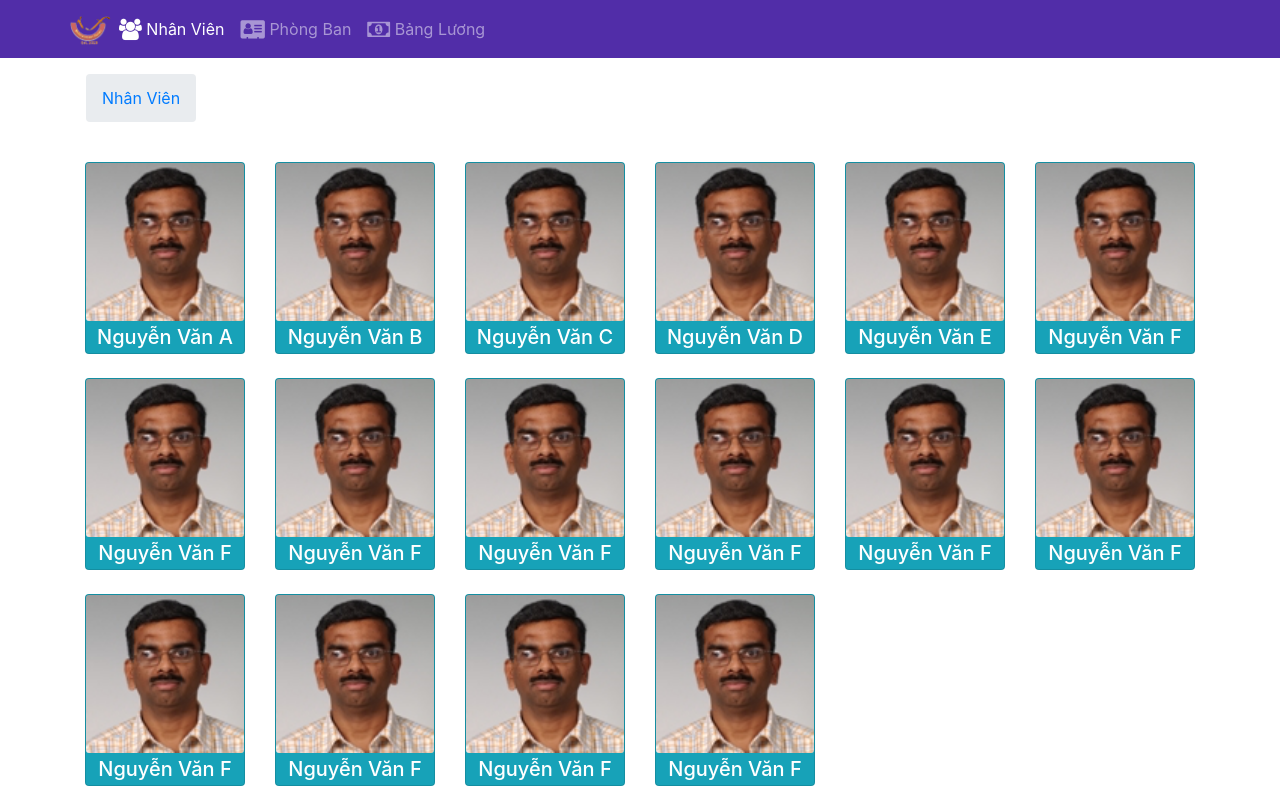
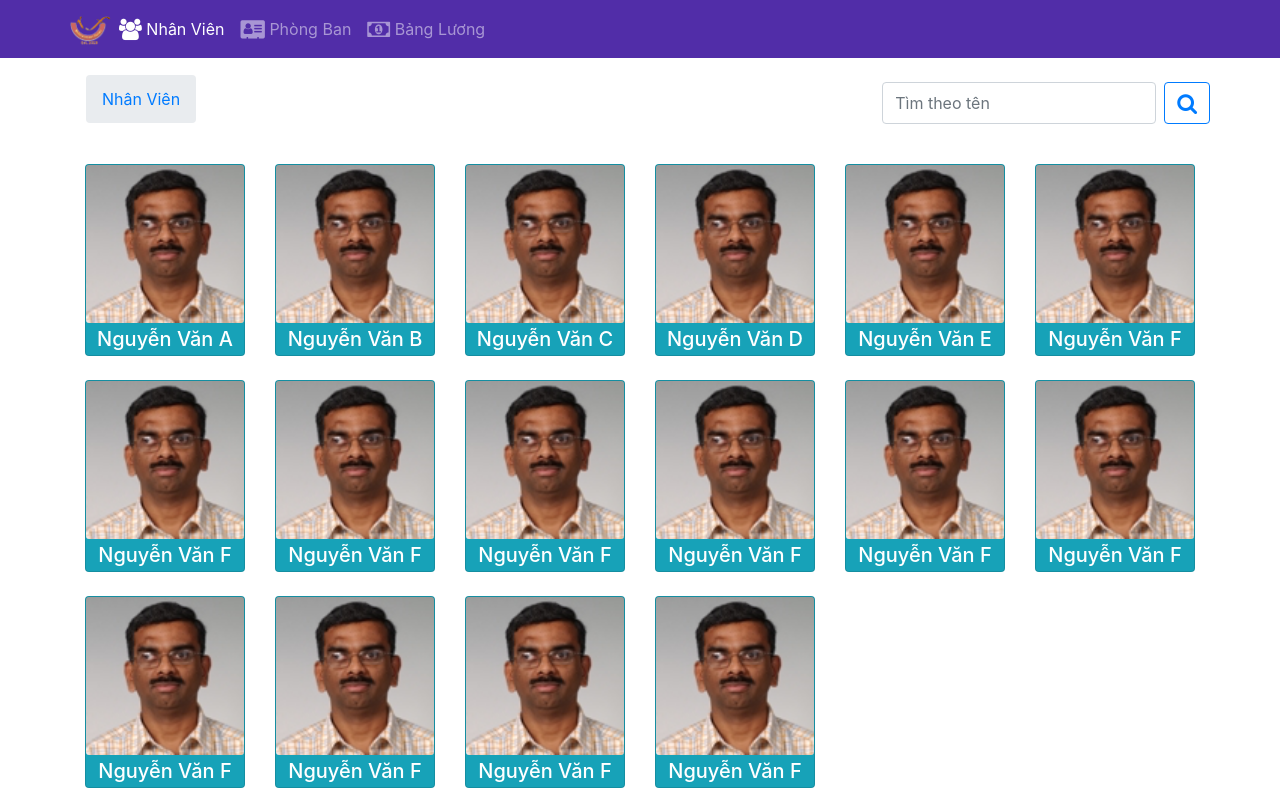
Before and after one commit to NguyenHuuThom/ReactJS-Assignment, a React (Create React App) app: page /staffs in a window 1280 px wide. Shown: the top 800 px of the page. Built offline with nearby package versions, Linux system fonts and the light colour scheme.

Commit message:
add input search

```diff
--- a/src/App.js
+++ b/src/App.js
@@ -1,6 +1,6 @@
 import React, { Component } from "react";
 import { BrowserRouter } from 'react-router-dom';
-import Main from './component/MainComponent';
+import Main from './components/MainComponent';
 import './App.css';
 
 class App extends Component {
--- a/src/component/StaffListComponent.js
+++ /dev/null
@@ -1,38 +0,0 @@
-import React from 'react';
-import { Breadcrumb, BreadcrumbItem, Card, CardTitle, CardImg } from 'reactstrap';
-import { Link } from 'react-router-dom';
-
-function RenderStaffList({ staff, onClick }) {
-    return (
-        <Card className="bg-info">
-            <Link to={`/staffs/${staff.id}`}>
-                <CardImg width="100%" src={staff.image} alt={staff.name} />
-                <CardTitle className="text-center m-1 text-white" heading="true">{staff.name}</CardTitle>
-            </Link>
-        </Card>
-    )
-}
-
-const Staffs = (props) => {
-    const staff = props.staffs.map((staff) => {
-        return (
-            <div key={staff.id} className="col-12 col-sm-6 col-md-4 col-xl-2 mt-4">
-                <RenderStaffList staff={staff} onClick={props.onClick} />
-            </div>
-        );
-    });
-    return (
-        <div className="container">
-            <div className="row">
-                <Breadcrumb>
-                    <BreadcrumbItem><Link to="/staff">Nhân Viên</Link></BreadcrumbItem>
-                </Breadcrumb>
-            </div>
-            <div className="row">
-                {staff}
-            </div>
-        </div>
-    );
-}
-
-export default Staffs
--- a/src/component/StaffInfoComponent.js
+++ b/src/components/StaffInfoComponent.js
@@ -11,7 +11,7 @@ function RenderStaff(staff) {
             <Card className="bg-info p-2 col-sm-4 col-md-3 col-lg-4 m-0" >
                 <CardImg src={staff.staff.image} alt={staff.staff.name} />
             </Card>
-            <Card className="bg-info p-2">
+            <Card className="bg-info text-white p-2">
                 <CardTitle><b>{`Họ và tên: ${staff.staff.name}`}</b></CardTitle>
                 <CardText>{`Ngày sinh: ${dateOfBirth}`}</CardText>
                 <CardText>{`Ngày vào công ty: ${startDate}`}</CardText>
--- /dev/null
+++ b/src/components/StaffListComponent.js
@@ -0,0 +1,61 @@
+import React, { useState } from 'react';
+import { Breadcrumb, BreadcrumbItem, Card, CardTitle, CardImg, Button, FormGroup, Input, Form, Col } from 'reactstrap';
+import { Link } from 'react-router-dom';
+
+function RenderStaffList({ staff, onClick }) {
+    return (
+        <Card className="bg-info">
+            <Link to={`/staffs/${staff.id}`}>
+                <CardImg width="100%" src={staff.image} alt={staff.name} />
+                <CardTitle className="text-center m-1 text-white" heading="true">{staff.name}</CardTitle>
+            </Link>
+        </Card>
+    )
+}
+
+
+const StaffList = (props) => {
+    const staff = props.staffs.map((staff) => {
+        return (
+            <div key={staff.id} className="col-12 col-sm-6 col-md-4 col-xl-2 mt-4">
+                <RenderStaffList staff={staff} onClick={props.onClick} />
+            </div>
+        );
+    });
+    return (
+        <div className="container">
+            <div className="row">
+                <Breadcrumb>
+                    <BreadcrumbItem><Link to="/staff">Nhân Viên</Link></BreadcrumbItem>
+                </Breadcrumb>
+
+                <Form className="ml-auto mt-4">
+                    <FormGroup row>
+                        <Col md={12} className='d-flex'>
+                            <Input
+                                type="text"
+                                id="searchname"
+                                name="searchname"
+                                placeholder="Tìm theo tên"
+                            />
+                            <Button
+                                className='ml-2'
+                                outline
+                                type="submit"
+                                value="submit"
+                                color="primary"
+                            >
+                                <span className="fa fa-search fa-lg"></span>
+                            </Button>
+                        </Col>
+                    </FormGroup>
+                </Form>
+            </div>
+            <div className="row">
+                {staff}
+            </div>
+        </div>
+    );
+}
+
+export default StaffList
```
Also changed, not shown: src/components/DepartmentComponent.js (renamed from src/component/DepartmentComponent.js), src/components/FooterComponent.js (renamed from src/component/FooterComponent.js), src/components/HeaderComponent.js (renamed from src/component/HeaderComponent.js), src/components/MainComponent.js (renamed from src/component/MainComponent.js), src/components/SalaryComponent.js (renamed from src/component/SalaryComponent.js).
